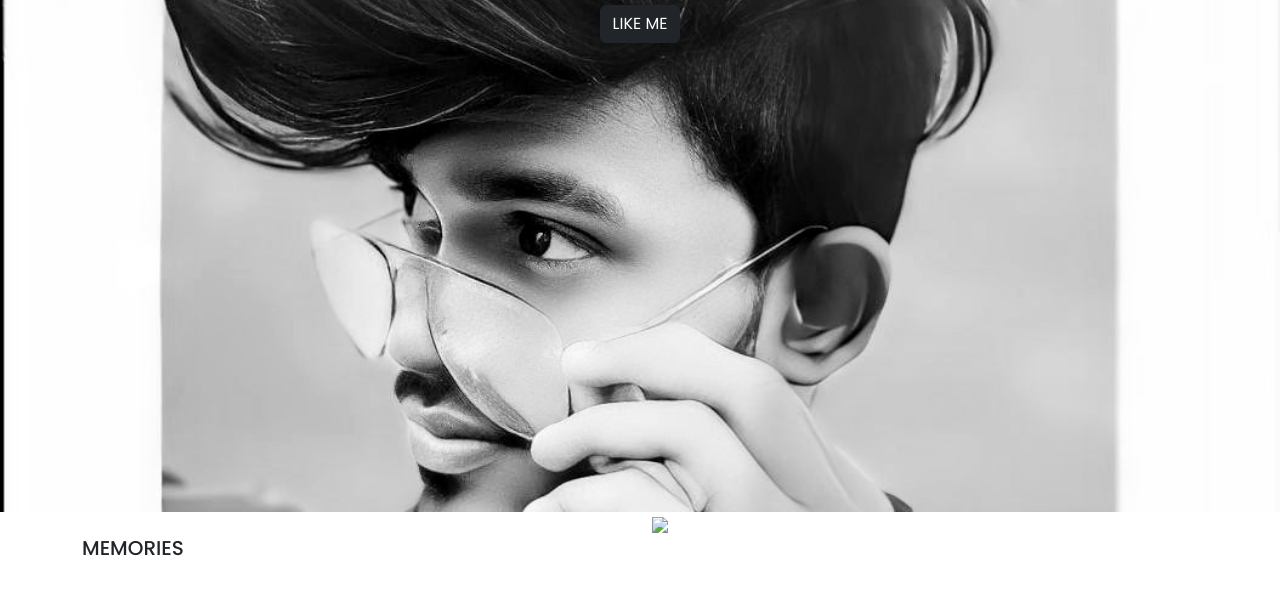
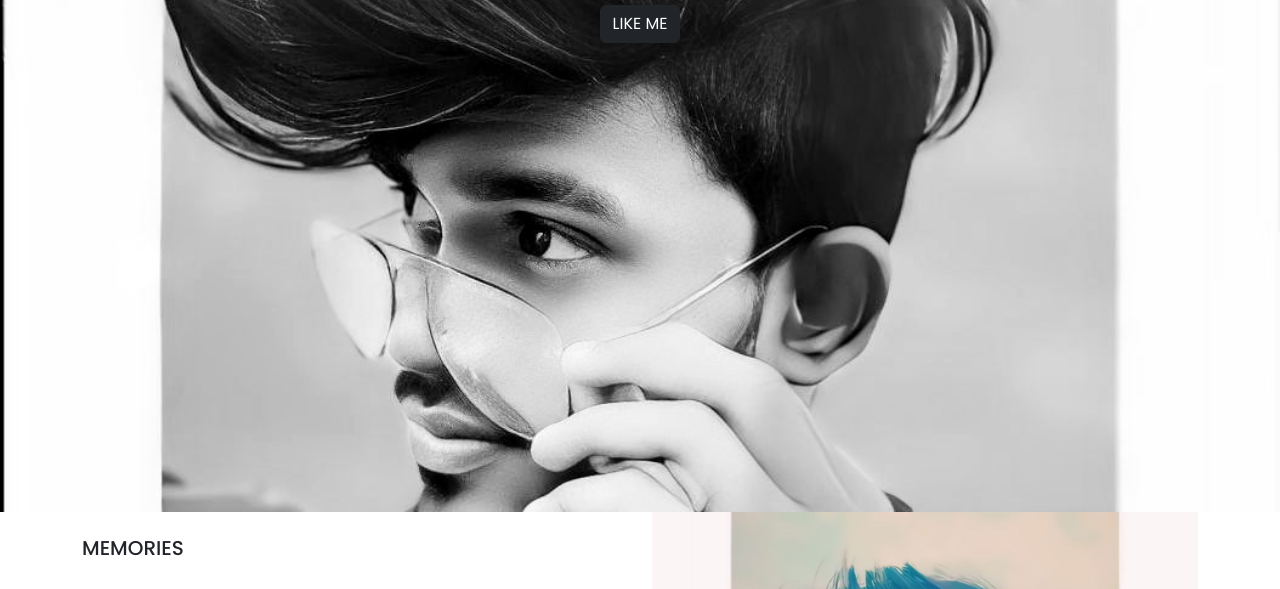
Before and after one commit to sundarv321/ak.sakthi, a plain HTML site: page index.html in a window 1280 px wide. Shown: the part 189-778 px from the top of the page. Drawn offline with nearby package versions, Linux system fonts and the light colour scheme.

Commit message:
added path to html

```diff
--- a/index.html
+++ b/index.html
@@ -75,7 +75,7 @@
 
                 </div>
                 <div class="col-md-6">
-                    <img src="/portpolio/1720836237913.jpg" />
+                    <img src="./1720836237913.jpg" />
                 </div>
             </div>
         </div>
```
